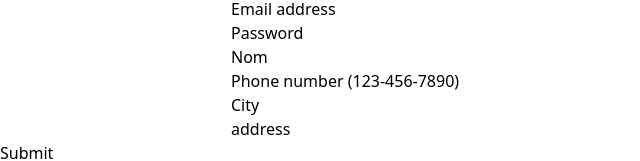
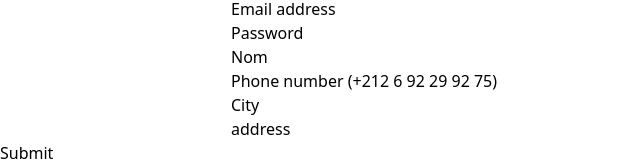
Before and after one commit to AmineMazza/DishDiscover-FrontEnd, a React (Vite) app: page /submit in a window 1280 px wide. Shown: the part 886-1047 px from the top of the page, without its empty margins (0-640 px from the left). Built offline with nearby package versions, Linux system fonts and the light colour scheme.

Commit message:
adapt form1.2

```diff
--- a/src/Pages/Form.jsx
+++ b/src/Pages/Form.jsx
@@ -192,7 +192,7 @@ const Form = () => {
               htmlFor="floating_phone"
               className="peer-focus:font-medium absolute text-sm text-gray-500 dark:text-gray-400 duration-300 transform -translate-y-6 scale-75 top-3 -z-10 origin-[0] peer-focus:start-0 rtl:peer-focus:translate-x-1/4 peer-focus:text-blue-600 peer-focus:dark:text-blue-500 peer-placeholder-shown:scale-100 peer-placeholder-shown:translate-y-0 peer-focus:scale-75 peer-focus:-translate-y-6"
             >
-              Phone number (123-456-7890)
+              Phone number (+212 6 92 29 92 75)
             </label>
           </div>
           <div className="relative z-0 w-full mb-5 group">
```
